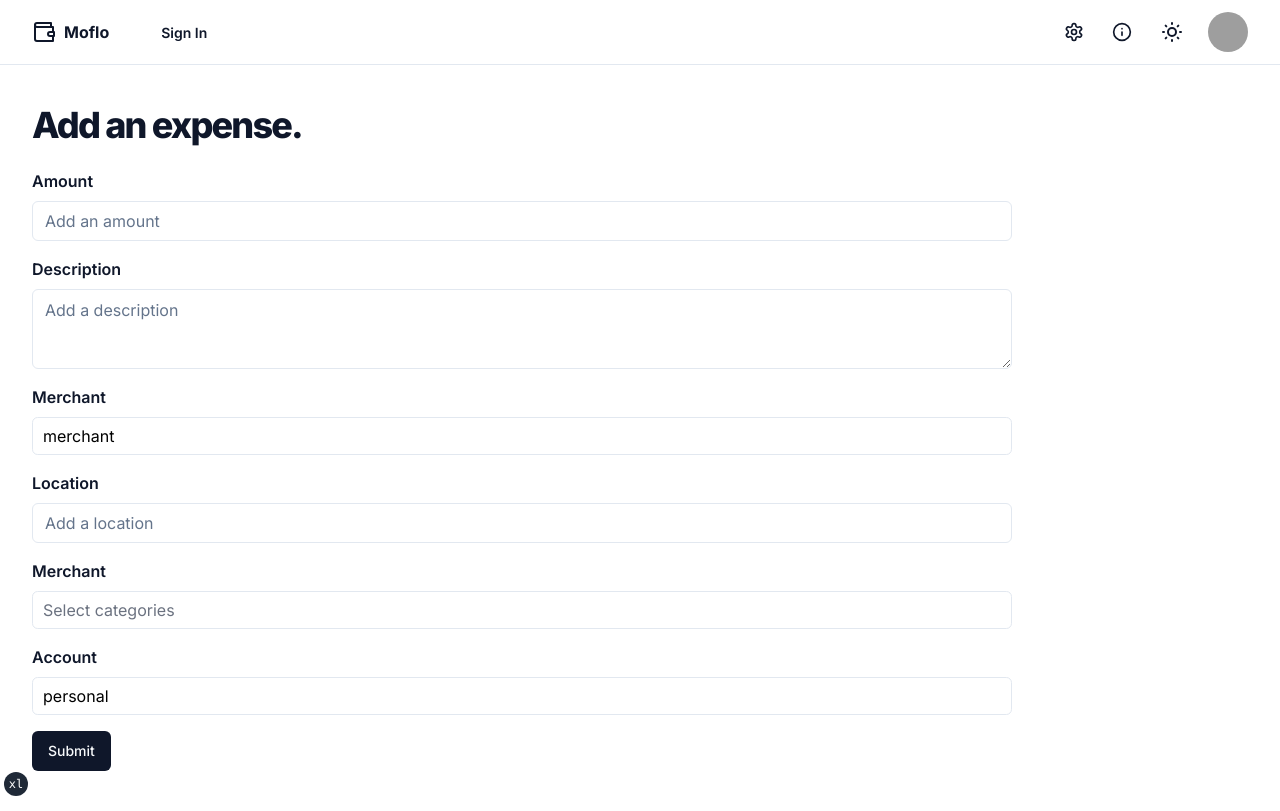
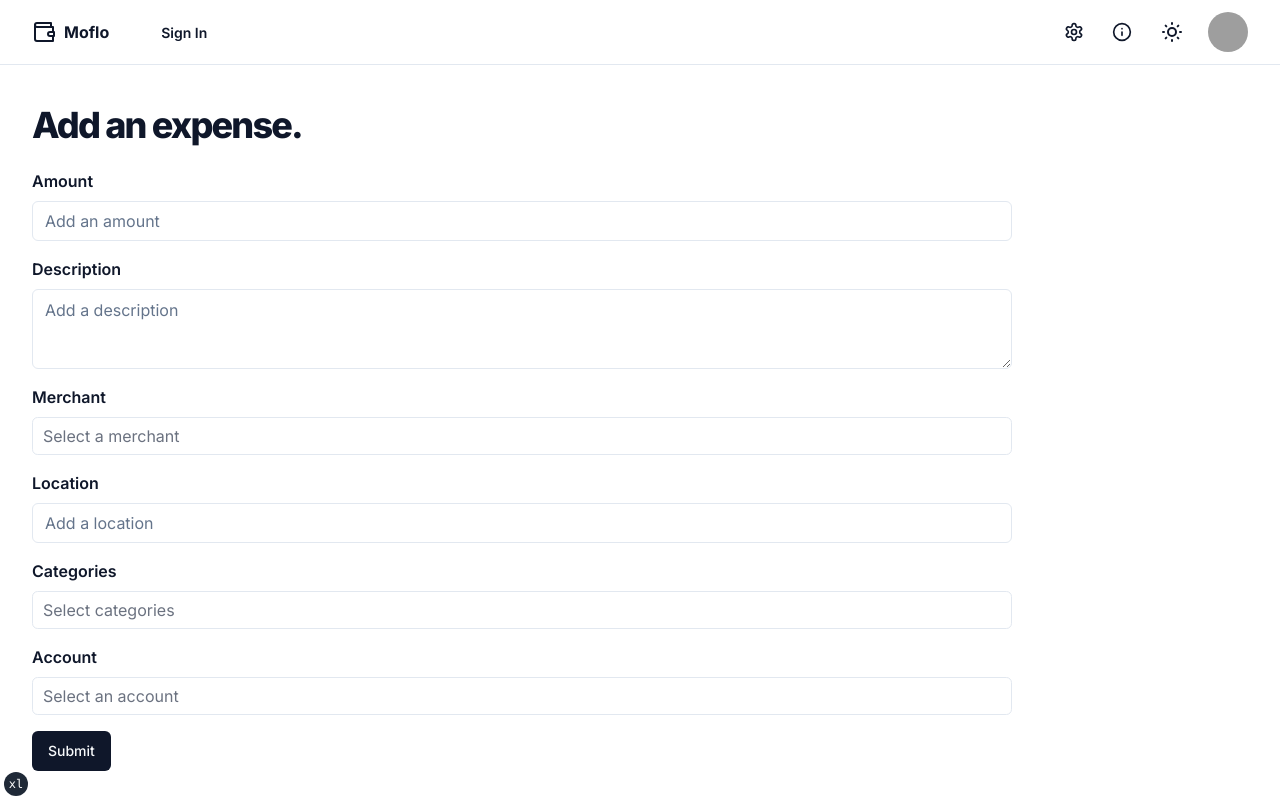
Before and after one commit to owolfdev/moflo, a Next.js app: page / in a window 1280 px wide. Built offline with nearby package versions, Linux system fonts and the light colour scheme; grey boxes are pictures that could not be loaded.

Commit message:
update form

```diff
--- a/components/form-add-expense.tsx
+++ b/components/form-add-expense.tsx
@@ -73,36 +73,13 @@ const dummyOptionsForSelect = [
 ]
 
 const formSchema = z.object({
-  amount: z.number().positive().min(0).max(10000000),
+  // amount: z.number().positive().min(0).max(10000000),
+  amount: z.string().min(2).max(50),
   description: z.string().min(2).max(1000),
   merchant: z.string().min(2).max(50),
   location: z.string().min(2).max(50),
   account: z.string().min(2).max(50),
-
-  dob: z.date().min(new Date("1900-01-01")).max(new Date()), // Make dob optional
-  mobile: z.boolean().default(false).optional(),
-  type: z.enum(["all", "mentions", "none"], {
-    required_error: "You need to select a notification type.",
-  }),
-  multi: z.array(z.string()).nonempty(),
-  language: z.string({
-    required_error: "Please select a language.",
-  }),
-  email: z
-    .string({
-      required_error: "Please select an email to display.",
-    })
-    .email(),
-  marketing_emails: z.boolean().default(false).optional(),
-  security_emails: z.boolean(),
-  bio: z
-    .string()
-    .min(10, {
-      message: "Bio must be at least 10 characters.",
-    })
-    .max(1000, {
-      message: "Bio must not be longer than 1000 characters.",
-    }),
+  categories: z.array(z.string()).nonempty(),
 })
 
 export function ExpenseForm({ settings }: { settings: any }) {
@@ -112,15 +89,16 @@ export function ExpenseForm({ settings }: { settings: any }) {
   const form = useForm<z.infer<typeof formSchema>>({
     resolver: zodResolver(formSchema),
     defaultValues: {
+      amount: "", // Set default amount to empty string
       description: "",
-      dob: undefined, // Set dob to undefined
-      mobile: true,
-      multi: [],
-      security_emails: true,
+      merchant: "",
+      location: "",
+      account: "",
+      categories: [],
     },
   })
 
-  const { handleSubmit, control } = form
+  const { handleSubmit, control, setValue } = form
 
   // 2. Define a submit handler.
   function onSubmit(values: z.infer<typeof formSchema>) {
@@ -147,6 +125,7 @@ export function ExpenseForm({ settings }: { settings: any }) {
   return (
     <Form {...form}>
       <form onSubmit={form.handleSubmit(onSubmit)} className="space-y-4 ">
+        {/* amount */}
         <FormField
           control={form.control}
           name="amount"
@@ -154,19 +133,27 @@ export function ExpenseForm({ settings }: { settings: any }) {
             <FormItem>
               <FormLabel className="font-semibold text-md">Amount</FormLabel>
               <FormControl>
-                <Input
-                  className="input-no-zoom, sm:text-base text-lg"
-                  placeholder="Add an amount"
-                  {...field}
+                <Controller
+                  name="amount"
+                  control={form.control}
+                  render={({ field }) => (
+                    <Input
+                      {...field}
+                      type="number"
+                      min="0"
+                      step="0.01"
+                      placeholder="Add an amount"
+                      className="input-no-zoom, sm:text-base text-lg"
+                    />
+                  )}
                 />
               </FormControl>
-              {/* <FormDescription>
-                This is your public display name.
-              </FormDescription> */}
               <FormMessage />
             </FormItem>
           )}
         />
+
+        {/* description */}
         <FormField
           control={form.control}
           name="description"
@@ -200,13 +187,13 @@ export function ExpenseForm({ settings }: { settings: any }) {
                 <RSSelect
                   instanceId="fruit"
                   items={settings.merchants}
-                  setSelectedItem={setSelectedMerchant}
+                  setSelectedItem={(item) => {
+                    setValue("merchant", item) // Set the value using React Hook Form only
+                  }}
                   controls={false}
+                  placeholder="Select a merchant"
                 />
               </FormControl>
-              {/* <FormDescription>
-                This is your real first name and will not be visible to public.
-              </FormDescription> */}
               <FormMessage />
             </FormItem>
           )}
@@ -233,24 +220,26 @@ export function ExpenseForm({ settings }: { settings: any }) {
           )}
         />
         {/* select categories */}
+
         <FormField
           control={form.control}
-          name="merchant"
+          name="categories"
           render={({ field }) => (
             <FormItem>
-              <FormLabel className="font-semibold text-md">Merchant</FormLabel>
+              <FormLabel className="font-semibold text-md">
+                Categories
+              </FormLabel>
               <FormControl>
                 <RSSelectMulti
                   instanceId="categories"
                   items={settings.categories}
-                  setSelectedItems={setSelectedCategories}
-                  selectedItems={selectedCategories}
+                  setSelectedItems={(items) => {
+                    setValue("categories", items as [string, ...string[]])
+                  }}
+                  selectedItems={field.value}
                   placeholder="Select categories"
                 />
               </FormControl>
-              {/* <FormDescription>
-                This is your real first name and will not be visible to public.
-              </FormDescription> */}
               <FormMessage />
             </FormItem>
           )}
@@ -266,18 +255,17 @@ export function ExpenseForm({ settings }: { settings: any }) {
                 <RSSelect
                   instanceId="account"
                   items={settings.accounts}
-                  setSelectedItem={setSelectedAccount}
+                  setSelectedItem={(item) => {
+                    setValue("account", item) // Set the value using React Hook Form only
+                  }}
                   controls={false}
+                  placeholder="Select an account"
                 />
               </FormControl>
-              {/* <FormDescription>
-                This is your real first name and will not be visible to public.
-              </FormDescription> */}
               <FormMessage />
             </FormItem>
           )}
         />
-
         <Button type="submit">Submit</Button>
       </form>
     </Form>
--- a/components/rs-select.tsx
+++ b/components/rs-select.tsx
@@ -152,11 +152,13 @@ export function RSSelect({
   setSelectedItem,
   controls = false,
   instanceId,
+  placeholder,
 }: {
   items: string[]
   setSelectedItem: (item: string) => void
   controls?: boolean
   instanceId?: string
+  placeholder?: string
 }) {
   const { setTheme, theme } = useTheme()
   const [isClearable, setIsClearable] = useState(true)
@@ -183,7 +185,7 @@ export function RSSelect({
           styles={customStyles}
           className="basic-single"
           classNamePrefix="select"
-          defaultValue={{ value: items[0], label: items[0] }}
+          defaultValue={null}
           isDisabled={isDisabled}
           isLoading={isLoading}
           isClearable={isClearable}
@@ -192,6 +194,7 @@ export function RSSelect({
           name="color"
           options={items.map((item) => ({ value: item, label: item }))}
           onChange={(option) => option && setSelectedItem(option?.value)}
+          placeholder={placeholder}
         />
       </div>
       {controls && (
@@ -276,7 +279,7 @@ export function RSSelectMulti({
           instanceId={instanceId}
           styles={customStyles}
           className=""
-          value={selectedItems.map((item) => ({
+          value={selectedItems?.map((item) => ({
             value: item,
             label: item,
           }))}
@@ -289,7 +292,7 @@ export function RSSelectMulti({
             label: item,
           }))}
           isMulti
-          defaultValue={selectedItems.map((category) => ({
+          defaultValue={selectedItems?.map((category) => ({
             value: "",
             label: "",
           }))}
--- a/data/settings.js
+++ b/data/settings.js
@@ -1,5 +1,4 @@
 const merchants = [
-  "merchant",
   "Starbucks",
   "Cinema City",
   "TechWorld",
```
